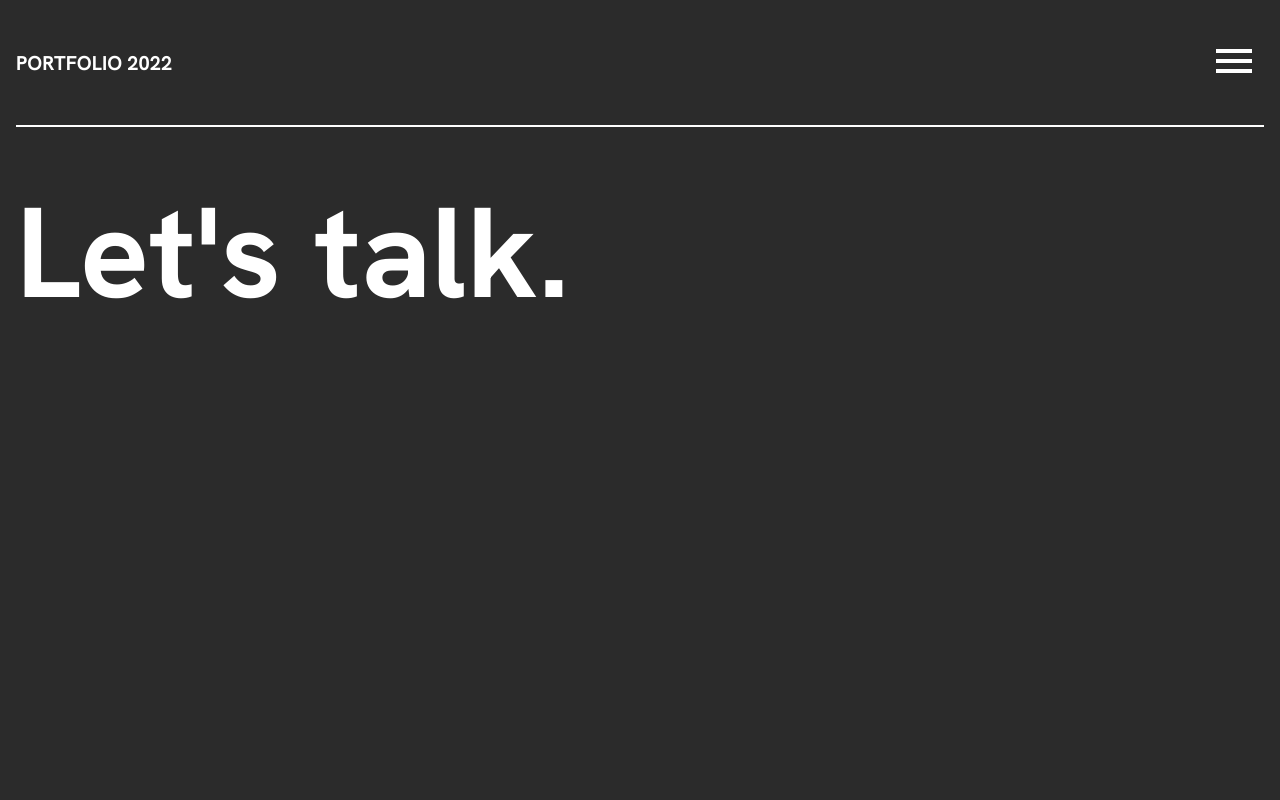
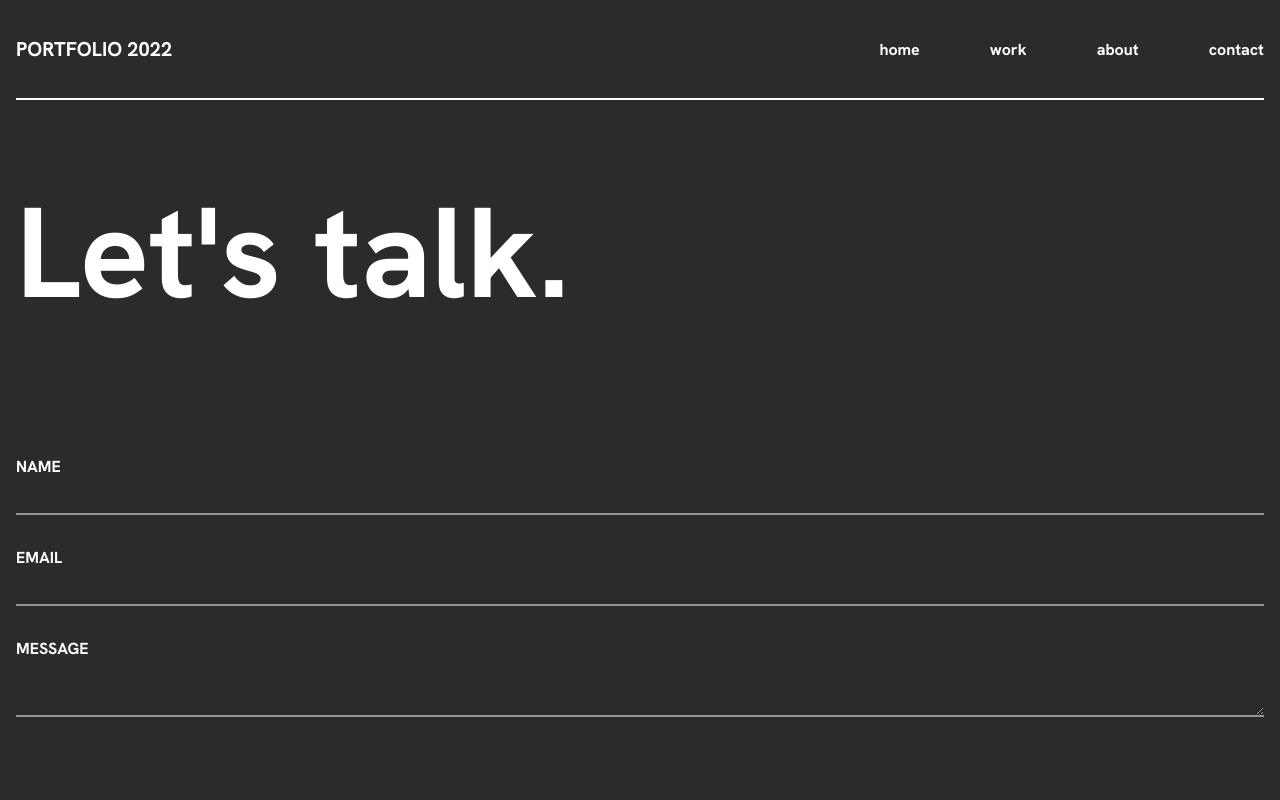
Before and after one commit to rizqyhbb/my-portfolio, a Next.js app: page /contact in a window 1280 px wide. Shown: the top 800 px of the page. Built offline with nearby package versions, Linux system fonts and the light colour scheme.

Commit message:
homepage desktop done

```diff
--- a/src/components/navbar/Navbar.module.css
+++ b/src/components/navbar/Navbar.module.css
@@ -137,6 +137,36 @@
   animation: slideout 2s cubic-bezier(0.65, 0, 0.18, 1.02);
 }
 
+.desktopMenu {
+  display: none;
+}
+
+@media only screen and (min-width: 768px) {
+  .container {
+    max-width: 1280px;
+    left: 50%;
+    transform: translateX(-50%);
+  }
+
+  .button {
+    display: none;
+  }
+
+  .desktopMenu {
+    display: flex;
+    gap: 70px;
+    font-weight: bold;
+  }
+
+  .desktopMenu > a {
+    transition: all 0.5s;
+  }
+  .desktopMenu:hover > :not(a:hover){
+    filter: blur(5px);
+  }
+
+}
+
 @keyframes slidein {
   0% {
     width: 0;
--- a/src/components/navbar/index.tsx
+++ b/src/components/navbar/index.tsx
@@ -1,5 +1,6 @@
 import Link from 'next/link';
 import { useEffect, useState } from 'react';
+import { LINKS } from '../../utils/const';
 import Icon from '../Icon';
 import styles from './Navbar.module.css';
 
@@ -38,6 +39,12 @@
           <button className={styles.button} onClick={handleOpenMenu}>
             <Icon.Menu size="48" fill={dark ? 'white' : 'black'} />
           </button>
+          {/* LINK FOR DESKTOP */}
+          <div className={styles.desktopMenu}>
+            {LINKS.map((link, idx) =>
+                <Link key={idx} href={link.href} onClick={handleCloseMenu}>{link.title}</Link>)}
+          </div>
+          {/* END OF LINK FOR DESKTOP */}
         </div>
         <div className={styles.border} />
       </div>
@@ -50,22 +57,13 @@
             </button>
           </div>
           <div className={`${styles.containerLink} ${isClosing && styles.containerLinkClose}`}>
-            <div className={styles.linkWrapper}>
-              <Link className={styles.link} href="/" onClick={handleCloseMenu}>home</Link>
-              <div className={styles.blocker} />
-            </div>
-            <div className={styles.linkWrapper}>
-              <Link className={styles.link} href="/work" onClick={handleCloseMenu}>work</Link>
-              <div className={styles.blocker} />
-            </div>
-            <div className={styles.linkWrapper}>
-              <Link className={styles.link} href="/about" onClick={handleCloseMenu}>about</Link>
-              <div className={styles.blocker} />
-            </div>
-            <div className={styles.linkWrapper}>
-              <Link className={styles.link} href="/contact" onClick={handleCloseMenu}>contact</Link>
-              <div className={styles.blocker} />
-            </div>
+            {/* LINK FOR MOBILE */}
+            {LINKS.map((link, idx) =>
+              <div key={idx} className={styles.linkWrapper}>
+                <Link className={styles.link} href={link.href} onClick={handleCloseMenu}>{link.title}</Link>
+                <div className={styles.blocker} />
+              </div>)}
+            {/* END OF LINK FOR MOBILE */}
           </div>
           <div className={`${styles.footer} ${isClosing && styles.footerClose}`}>
             <p>rizqyhbb@gmail.com</p>
--- a/src/components/title/Title.module.css
+++ b/src/components/title/Title.module.css
@@ -43,21 +43,7 @@
   display: none;
 }
 
-.article {
-  display: none;
-  font-size: 24px;
-  margin-left: 16px;
-  animation: opacity 2s;
-}
-
 @media only screen and (min-width: 768px) {
-  .container {
-    display: grid;
-    grid-template-columns: minmax(min-content, min-content);
-    height: 100vh;
-    height: calc(var(--vh) * 100 - var(--navHeight));
-  }
-
   .title {
     font-size: 128px;
   }
@@ -65,18 +51,6 @@
   .subTitle {
     font-size: 24px;
     letter-spacing: 0.35em;
-  }
-
-  .article {
-    display: grid;
-  }
-
-  .article:nth-child(2) {
-    align-items: center;
-  }
-
-  .article:last-child {
-    align-items: end;
   }
 }
 
--- a/src/components/title/index.tsx
+++ b/src/components/title/index.tsx
@@ -21,12 +21,6 @@
           <p className={styles.subTitle}>{subtitle}</p>
         }
       </div>
-      <p className={styles.article}>Currently looking for opportunities as a frontend developer (remote)</p>
-      <p className={styles.article}>
-        MALANG, INDONESIA
-        <br/>
-        rizqyhbb@gmail.com
-      </p>
     </div>
   );
 };
--- a/src/styles/Home.module.css
+++ b/src/styles/Home.module.css
@@ -34,8 +34,32 @@
   margin-top: 40px;
 }
 
+.article {
+  display: none;
+  animation: opacity 2s;
+  margin-left: 16px;
+}
+
+.article:last-child {
+  align-items: flex-end;
+  padding-bottom: 16px;
+}
+
+.article:nth-last-child(2) {
+  grid-template-columns: 50%;
+  align-items: center;
+}
 
 @media only screen and (min-width: 768px) {
+  .article {
+    display: grid;
+  }
+
+
+  .titleContainer {
+    display: grid;
+  }
+
   .heroContainer {
     grid-template-columns: 1fr 1fr;
   }
@@ -60,11 +84,3 @@
     opacity: 1;
   }
 }
-
-/* .link {
-  transition: all 500ms;
-} */
-
-/* .container:hover > :not(:hover) {
-  filter: blur(5px);
-} */
--- a/src/styles/globals.css
+++ b/src/styles/globals.css
@@ -6,7 +6,7 @@
   --black: #1b1c1e;
   --vh: 100vh;
   --navHeight: 153px;
-  --maxWidthDisplay: 1280px
+  --maxWidthDisplay: 1280px;
 }
 
 html,
--- /dev/null
+++ b/src/utils/const.ts
@@ -0,0 +1,12 @@
+
+interface ILink {
+  href: string
+  title: string
+}
+
+export const LINKS: ILink[] = [
+  { href: '/', title: 'home' },
+  { href: '/work', title: 'work' },
+  { href: '/about', title: 'about' },
+  { href: '/contact', title: 'contact' }
+];
```
Also changed, not shown: src/pages/index.tsx (+7 -1 lines).
